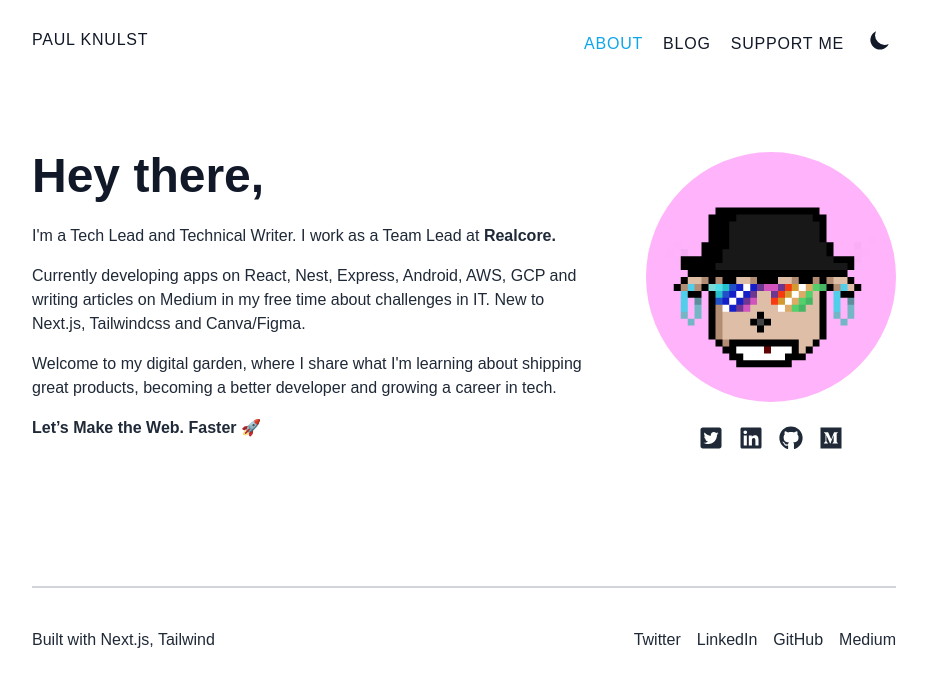
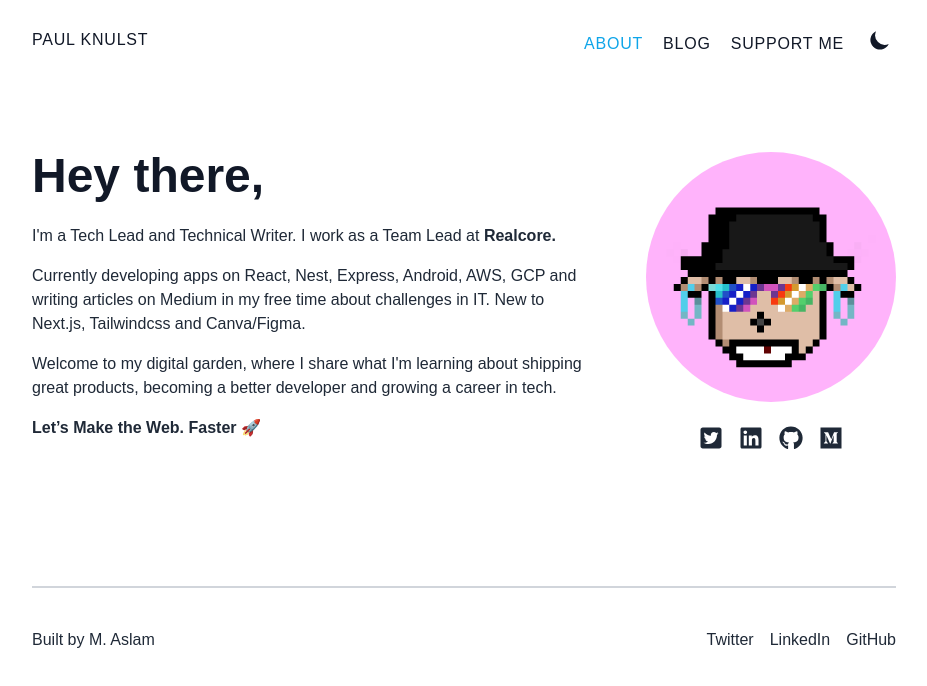
Before and after one commit to aslamkhan5/new-app2, a Next.js app: page / in a window 1280 px wide. Shown: the top 686 px of the page, without its empty margins (176-1103 px from the left). Built offline with nearby package versions, Linux system fonts and the light colour scheme.

Commit message:
footer changes

```diff
--- a/components/Footer.tsx
+++ b/components/Footer.tsx
@@ -6,10 +6,10 @@ const Footer = () => {
             <div className="max-w-4xl px-4 mx-auto text-gray-800 dark:text-white">
                 <div className="pb-8 mb-2 border-t-2 border-gray-300 dark:border-white-300"/>
                 <div className="flex flex-col justify-between lg:flex-row items-center">
-                    <p>Built with Next.js, Tailwind</p>
+                    <p>Built by M. Aslam</p>
                     <div className="flex flex-wrap pt-2 sm:space-x-4 space-x-2 font-medium lg:pt-0">
                         <a
-                            href="https://twitter.com/paulknulst"
+                            href="https://twitter.com/Aslamraisani55"
                             className={"transition-colors hover:text-yellow-500"}
                             target="_blank"
                             rel="noreferrer"
@@ -17,7 +17,7 @@ const Footer = () => {
                             Twitter
                         </a>
                         <a
-                            href="https://www.linkedin.com/in/paulknulst/"
+                            href="https://www.linkedin.com/in/aslamraisani/"
                             className={"transition-colors hover:text-yellow-500"}
                             target="_blank"
                             rel="noreferrer"
@@ -25,21 +25,14 @@ const Footer = () => {
                             LinkedIn
                         </a>
                         <a
-                            href="https://github.com/paulknulst"
+                            href="https://github.com/aslamkhan5"
                             className={"transition-colors hover:text-yellow-500"}
                             target="_blank"
                             rel="noreferrer"
                         >
                             GitHub
                         </a>
-                        <a
-                            href="https://blog.paulknulst.de"
-                            className={"transition-colors hover:text-yellow-500"}
-                            target="_blank"
-                            rel="noreferrer"
-                        >
-                            Medium
-                        </a>
+
                     </div>
                 </div>
             </div>
```
